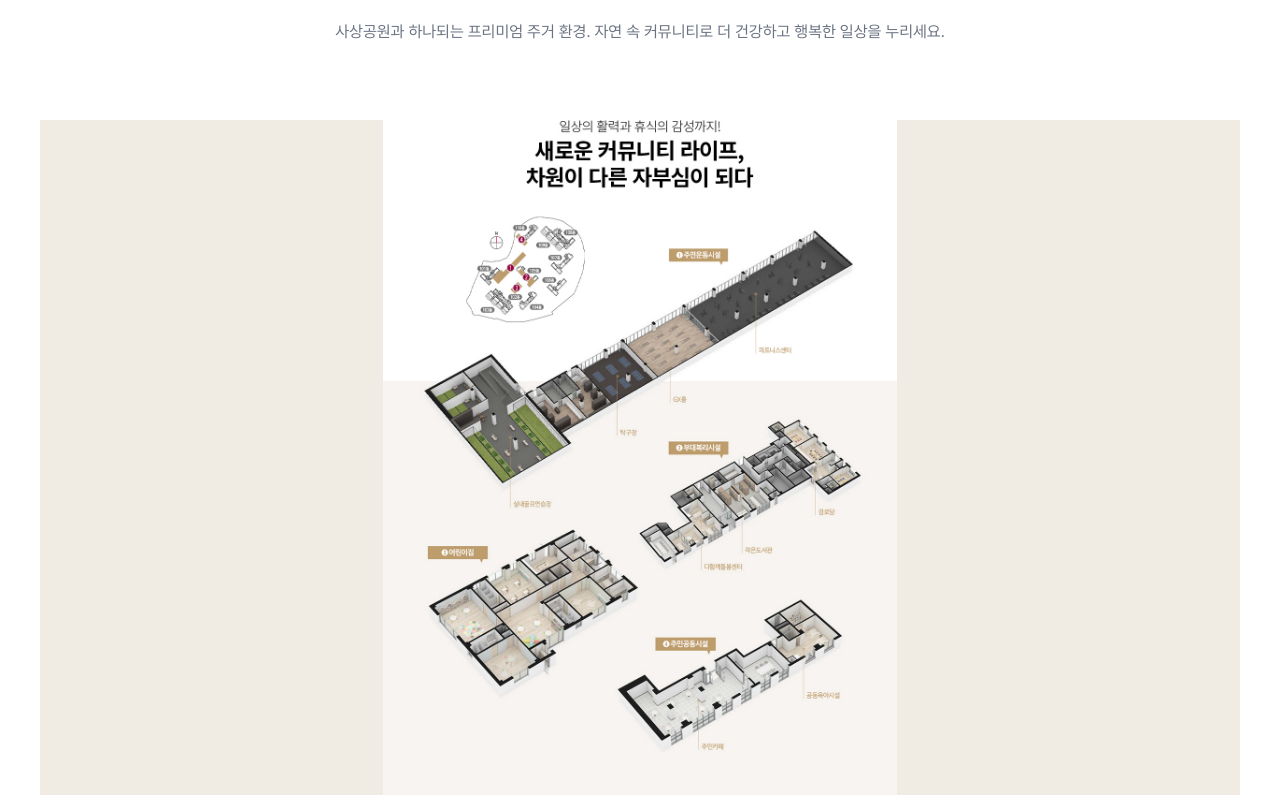
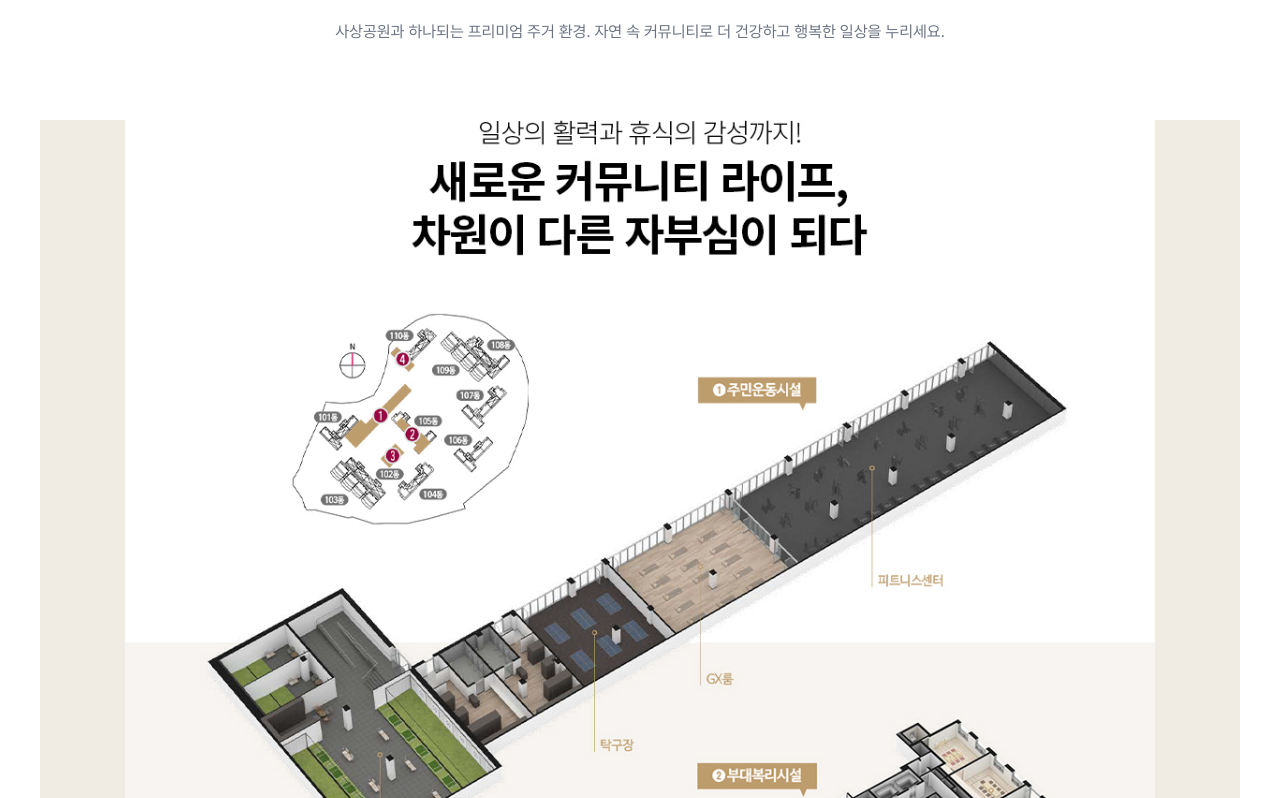
Before and after one commit to ohhamin/mikyung_manager_apt, a Next.js app: page / in a window 1280 px wide. Shown: the part 8322-9120 px from the top of the page. Built offline with nearby package versions, Linux system fonts and the light colour scheme.

Commit message:
Double community image height (aspect-ratio 16/9 → 8/9)

```diff
--- a/src/components/sections/Community.tsx
+++ b/src/components/sections/Community.tsx
@@ -36,7 +36,7 @@ export default function Community() {
 
         {/* 커뮤니티 이미지 */}
         <AnimatedSection animation="fade-up" className="mb-14 md:mb-18">
-          <div className="relative w-full aspect-[16/9] overflow-hidden bg-[#f0ece4]">
+          <div className="relative w-full aspect-[8/9] overflow-hidden bg-[#f0ece4]">
             <Image
               src="/25.jpg"
               alt="더파크 비스타 동원 커뮤니티 시설"
```
